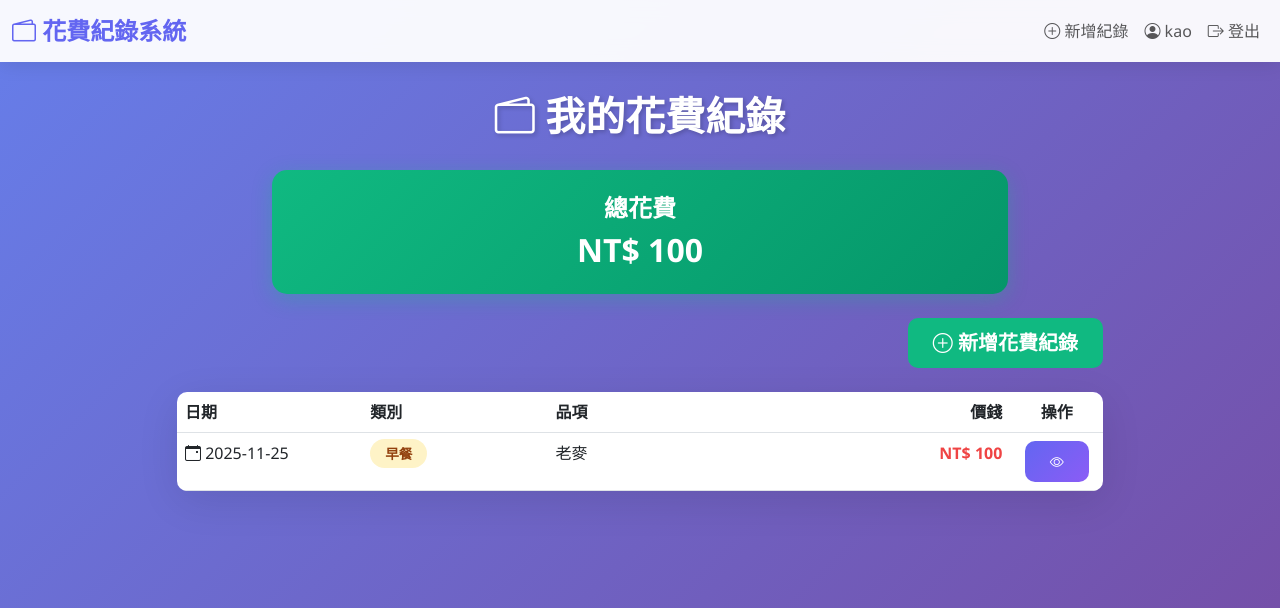
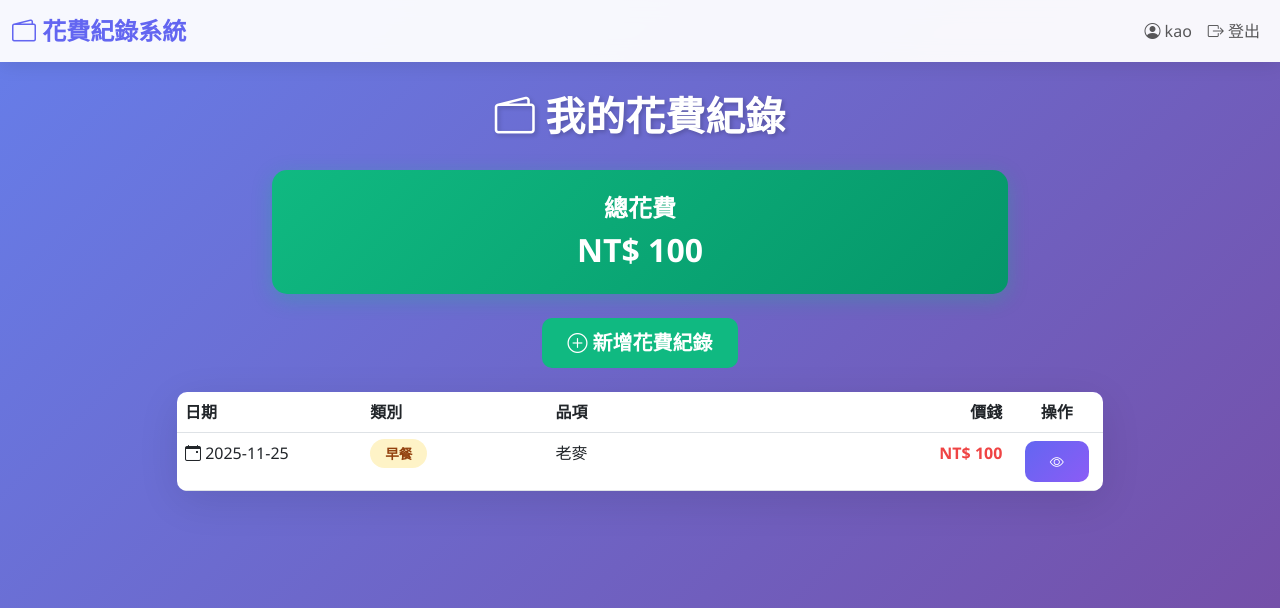
Before and after one commit to cpnerv-bit/spendingrecord, a Flask app: page / in a window 1280 px wide. Shown: the top 608 px of the page. Run offline with Flask 3, Linux system fonts and the light colour scheme; a user stored in the database is signed in; data comes from the database, SQL or seed files in the repository.

Commit message:
更新內容

```diff
--- a/templates/base.html
+++ b/templates/base.html
@@ -206,11 +206,6 @@
             <div class="collapse navbar-collapse" id="navbarNav">
                 <ul class="navbar-nav ms-auto">
                     <li class="nav-item">
-                        <a class="nav-link" href="{{ url_for('new_expense') }}">
-                            <i class="bi bi-plus-circle"></i> 新增紀錄
-                        </a>
-                    </li>
-                    <li class="nav-item">
                         <span class="nav-link">
                             <i class="bi bi-person-circle"></i> {{ session.username }}
                         </span>
--- a/templates/index.html
+++ b/templates/index.html
@@ -17,7 +17,7 @@
 </div>
 
 <div class="row mb-4">
-    <div class="col-md-10 mx-auto text-end">
+    <div class="col-md-10 mx-auto text-center">
         <a href="{{ url_for('new_expense') }}" class="btn btn-success btn-lg">
             <i class="bi bi-plus-circle"></i> 新增花費紀錄
         </a>
```
